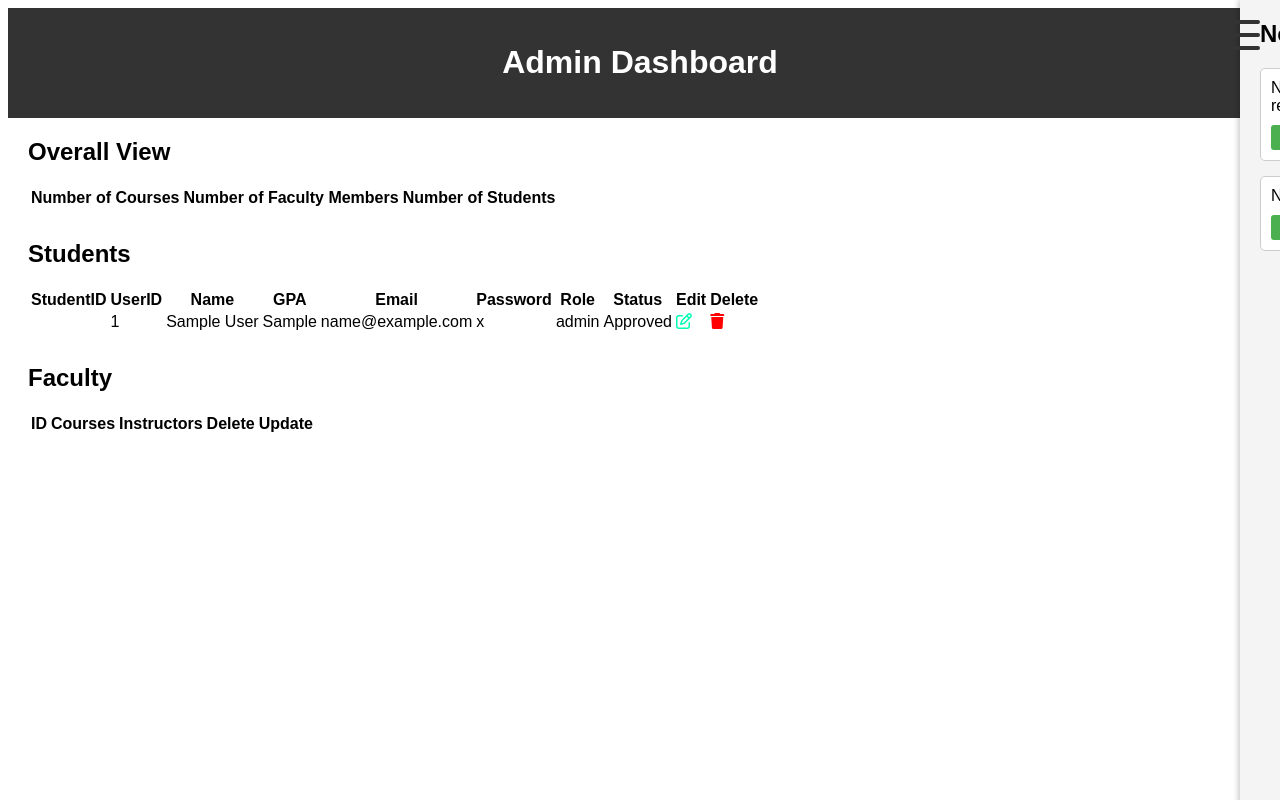
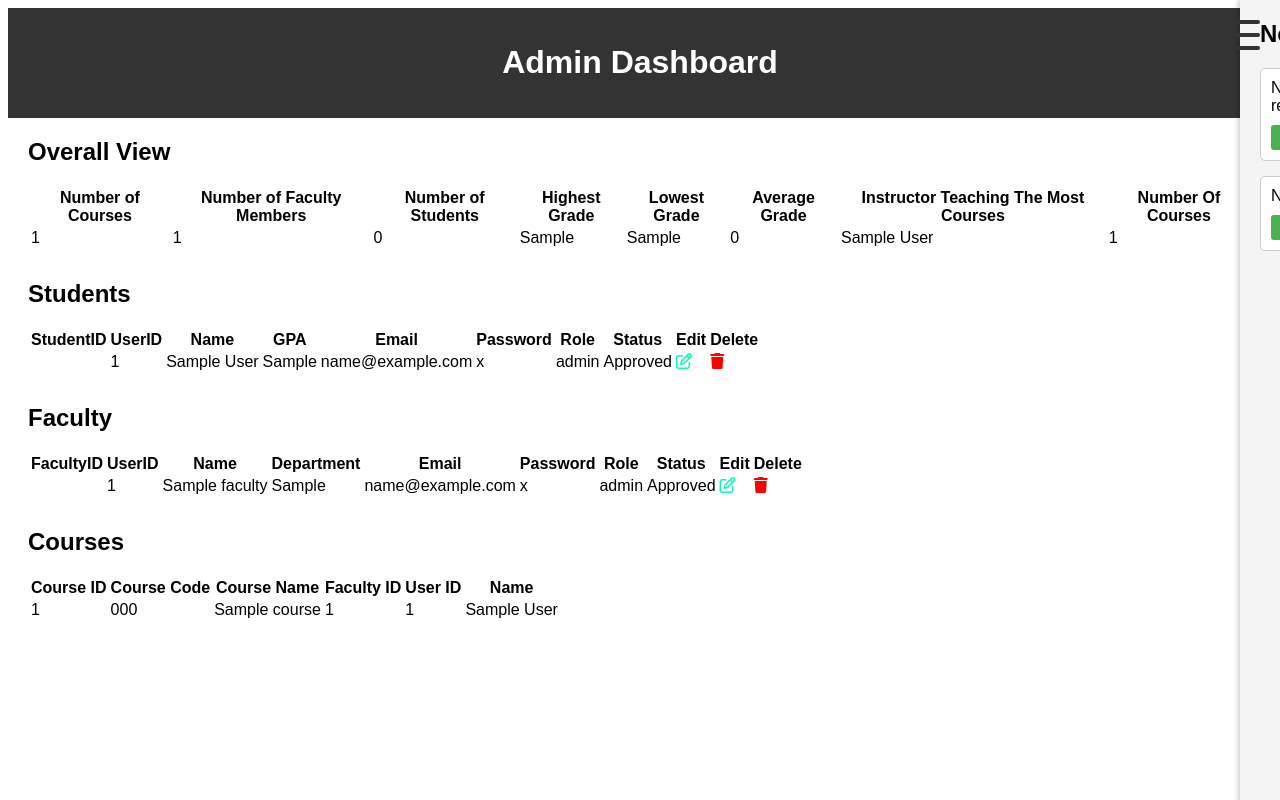
Before and after one commit to Alaa-3122/School-Database-Management-System, a PHP site: page /admin_dashboard.php in a window 1280 px wide. Run offline with PHP 8.4, Linux system fonts and the light colour scheme; tables that the repository leaves empty or names only in its code hold one stand-in row (values such as "Sample post"); data that the repository does not hold is empty.

Commit message:
Updated the dashboard
added faculty course and stats and added their respective queries in the db file

```diff
--- a/Final Project Internet Computing/admin_dashboard.php
+++ b/Final Project Internet Computing/admin_dashboard.php
@@ -3,7 +3,10 @@
     error_reporting(0);
 
     // To display user
-    $users = selectstudents();
+    $StudentsToDisplay = selectstudents();
+    $FacultyToDisplay = selectfaculty();
+    $coursesInstructor = selectcourse_admin();
+    $stats = getDashboardStats();
 ?>
 
 <!DOCTYPE html>
@@ -20,9 +23,9 @@
         <h1>Admin Dashboard</h1>
     </div>
 
-      <div class="container">
+    <div class="container">
      <!-- Overall View Table -->
-    <div class="section">
+        <div class="section">
             <h2>Overall View</h2>
             <div class="table-container">
                 <table>
@@ -31,11 +34,22 @@
                             <th>Number of Courses</th>
                             <th>Number of Faculty Members</th>
                             <th>Number of Students</th>
+                            <th>Highest Grade</th>
+                            <th>Lowest Grade</th>
+                            <th>Average Grade</th>
+                            <th>Instructor Teaching The Most Courses</th>
+                            <th>Number Of Courses</th>
                         </tr>
                     </thead>
                     <tbody>
-
-
+                        <td><?php echo isset($stats[0]) ? $stats[0] : 'N/A'; ?></td>
+                        <td><?php echo isset($stats[1]) ? $stats[1] : 'N/A'; ?></td>
+                        <td><?php echo isset($stats[2]) ? $stats[2] : 'N/A'; ?></td>
+                        <td><?php echo isset($stats[3]) ? $stats[3] : 'N/A'; ?></td>
+                        <td><?php echo isset($stats[4]) ? $stats[4] : 'N/A'; ?></td>
+                        <td><?php echo isset($stats[5]) ? $stats[5] : 'N/A'; ?></td>
+                        <td><?php echo isset($stats[6]) ? $stats[6] : 'N/A'; ?></td>
+                        <td><?php echo isset($stats[7]) ? $stats[7] : 'N/A'; ?></td>
                     </tbody>
                 </table>
             </div>
@@ -62,24 +76,24 @@
                     <tbody>
                         <?php
 
-                            for($i = 0; $i < count($users); $i++){
+                            for($i = 0; $i < count($StudentsToDisplay); $i++){
                                 ?>
                                 <tr>
-                                    <td><?php echo $users[$i]["ID"]?></td>
-                                    <td><?php echo $users[$i]["user_id"]?></td>
-                                    <td><?php echo $users[$i]["name"]?></td>
-                                    <td><?php echo $users[$i]["gpa"]?></td>
-                                    <td><?php echo $users[$i]["email"]?></td>
-                                    <td><?php echo $users[$i]["password"]?></td>
-                                    <td><?php echo $users[$i]["role"]?></td>
-                                    <td><?php echo $users[$i]["status"]?></td>
+                                    <td><?php echo $StudentsToDisplay[$i]["ID"]?></td>
+                                    <td><?php echo $StudentsToDisplay[$i]["user_id"]?></td>
+                                    <td><?php echo $StudentsToDisplay[$i]["name"]?></td>
+                                    <td><?php echo $StudentsToDisplay[$i]["gpa"]?></td>
+                                    <td><?php echo $StudentsToDisplay[$i]["email"]?></td>
+                                    <td><?php echo $StudentsToDisplay[$i]["password"]?></td>
+                                    <td><?php echo $StudentsToDisplay[$i]["role"]?></td>
+                                    <td><?php echo $StudentsToDisplay[$i]["status"]?></td>
                                     <td>
-                                        <a href="signup.php?action=edit&id=<?php echo $users[$i]['user_id']?>">
+                                        <a href="signup.php?action=edit&id=<?php echo $StudentsToDisplay[$i]['user_id']?>">
                                             <i class="fa-regular fa-pen-to-square" style="color: #00ffb3;"></i>
                                         </a>
                                     </td>
                                     <td>
-                                        <a href="admindashboard.php?action=delete&id=<?php echo $users[$i]['user_id']?>">
+                                        <a href="admindashboard.php?action=delete&id=<?php echo $StudentsToDisplay[$i]['user_id']?>">
                                             <i class="fa-solid fa-trash" style="color: #ff0000;"></i>
                                         </a>
                                     </td>
@@ -100,15 +114,84 @@
                 <table>
                     <thead>
                         <tr>
-                            <th>ID</th>
-                            <th>Courses</th>
-                            <th>Instructors</th>
+                            <th>FacultyID</th>
+                            <th>UserID</th>
+                            <th>Name</th>
+                            <th>Department</th>
+                            <th>Email</th>
+                            <th>Password</th>
+                            <th>Role</th>
+                            <th>Status</th>
+                            <th>Edit</th>
                             <th>Delete</th>
-                            <th>Update</th>
                         </tr>
                     </thead>
                     <tbody>
+                        <?php
 
+                            for($i = 0; $i < count($FacultyToDisplay); $i++){
+                                ?>
+                                <tr>
+                                    <td><?php echo $FacultyToDisplay[$i]["ID"]?></td>
+                                    <td><?php echo $FacultyToDisplay[$i]["user_id"]?></td>
+                                    <td><?php echo $FacultyToDisplay[$i]["name"]?></td>
+                                    <td><?php echo $FacultyToDisplay[$i]["department"]?></td>
+                                    <td><?php echo $FacultyToDisplay[$i]["email"]?></td>
+                                    <td><?php echo $FacultyToDisplay[$i]["password"]?></td>
+                                    <td><?php echo $FacultyToDisplay[$i]["role"]?></td>
+                                    <td><?php echo $FacultyToDisplay[$i]["status"]?></td>
+                                    <td>
+                                        <a href="signup.php?action=edit&id=<?php echo $FacultyToDisplay[$i]['user_id']?>">
+                                            <i class="fa-regular fa-pen-to-square" style="color: #00ffb3;"></i>
+                                        </a>
+                                    </td>
+                                    <td>
+                                        <a href="admindashboard.php?action=delete&id=<?php echo $FacultyToDisplay[$i]['user_id']?>">
+                                            <i class="fa-solid fa-trash" style="color: #ff0000;"></i>
+                                        </a>
+                                    </td>
+                                </tr>
+                                <?php
+                            }
+
+                        ?>
+                    </tbody>
+                </table>
+            </div>
+        </div>
+
+        <!-- Courses Table (each course and who's teaching it) -->
+        <div class="section">
+            <h2>Courses</h2>
+            <div class="table-container">
+                <table>
+                    <thead>
+                        <tr>
+                            <th>Course ID</th>
+                            <th>Course Code</th>
+                            <th>Course Name</th>
+                            <th>Faculty ID</th>
+                            <th>User ID</th>
+                            <th>Name</th>
+                        </tr>
+                    </thead>
+                    <tbody>
+                        <?php
+
+                            for($i = 0; $i < count($coursesInstructor); $i++){
+                                ?>
+                                <tr>
+                                    <td><?php echo $coursesInstructor[$i]["ID"]?></td>
+                                    <td><?php echo $coursesInstructor[$i]["course_code"]?></td>
+                                    <td><?php echo $coursesInstructor[$i]["course_name"]?></td>
+                                    <td><?php echo $coursesInstructor[$i]["faculty_id"]?></td>
+                                    <td><?php echo $coursesInstructor[$i]["user_id"]?></td>
+                                    <td><?php echo $coursesInstructor[$i]["name"]?></td>
+                                </tr>
+                                <?php
+                            }
+
+                        ?>
                     </tbody>
                 </table>
             </div>
--- a/Final Project Internet Computing/db.php
+++ b/Final Project Internet Computing/db.php
@@ -89,4 +89,74 @@ function selectfaculty() {
     $conn->close();
 }
 
+
+// Select and display courses and instructor
+function selectcourse_admin() {
+    $conn = getConnection();
+
+    // Select query
+    $sql = "SELECT c.ID, c.course_name, c.course_code, fc.faculty_id, f.user_id, u.name
+    FROM courses as c inner join faculty_course as fc on c.ID = fc.course_id
+    inner join faculty as f on f.ID = fc.faculty_id
+    inner join users as u on u.ID = f.user_id
+    order by c.ID";
+    $result = $conn->query($sql);
+
+    if ($result->num_rows > 0) {
+        // Output data of each row
+        while($row = $result->fetch_assoc()) {
+            $rows[] = $row;
+        }
+    } else {
+        return null;
+    }
+
+    return $rows;
+
+    $conn->close();
+}
+
+// Admin Dashboard overview table
+function getDashboardStats() {
+    $conn = getConnection();
+
+    // Multiple queries to get the required statistics
+    $sql = "
+        SELECT COUNT(*) AS num_courses FROM courses;
+        SELECT COUNT(*) AS num_faculty FROM faculty;
+        SELECT COUNT(*) AS num_students FROM users WHERE role = 'student';
+        SELECT MAX(gpa) AS highest_gpa FROM students;
+        SELECT MIN(gpa) AS lowest_gpa FROM students;
+        SELECT AVG(gpa) AS average_grade FROM students;
+        SELECT u.name AS instructor_name, COUNT(fc.course_id) AS course_count
+        FROM faculty_course AS fc
+        INNER JOIN faculty AS f ON fc.faculty_id = f.ID
+        INNER JOIN users AS u ON f.user_id = u.ID
+        GROUP BY fc.faculty_id
+        ORDER BY course_count DESC
+        LIMIT 1;
+        SELECT COUNT(*) AS num_courses FROM courses;
+    ";
+
+    // Execute multiple queries
+    if ($conn->multi_query($sql)) {
+        $stats = [];
+        do {
+            if ($result = $conn->store_result()) {
+                $row = $result->fetch_assoc();
+                $stats[] = $row ? array_values($row)[0] : null; // Store the first value of each result
+                $result->free();
+            }
+        } while ($conn->next_result());
+
+        $conn->close();
+        return $stats;
+    } else {
+        echo "Error: " . $conn->error;
+        $conn->close();
+        return null;
+    }
+}
+
+
 ?>
--- a/Final Project Internet Computing/test.php
+++ b/Final Project Internet Computing/test.php
@@ -4,7 +4,10 @@
     error_reporting(0);
     $student = selectstudents();
     $faculty =selectfaculty();
+    $courses = selectcourse_admin();
+    $stats = getDashboardStats();
     echo "<pre>";
     // print_r($student);
-    print_r($faculty);
+    //print_r($faculty);
+    print_r($stats);
 ?>
```
